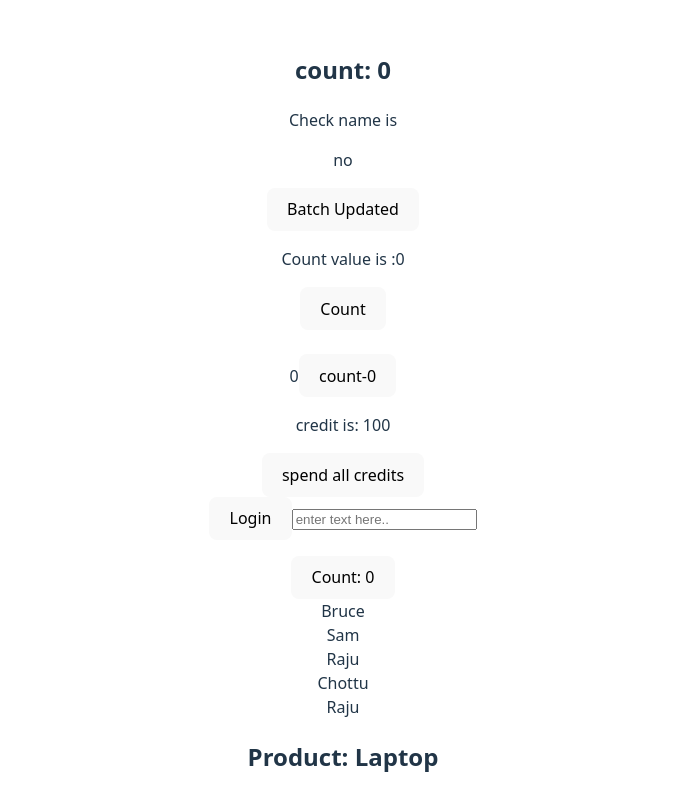
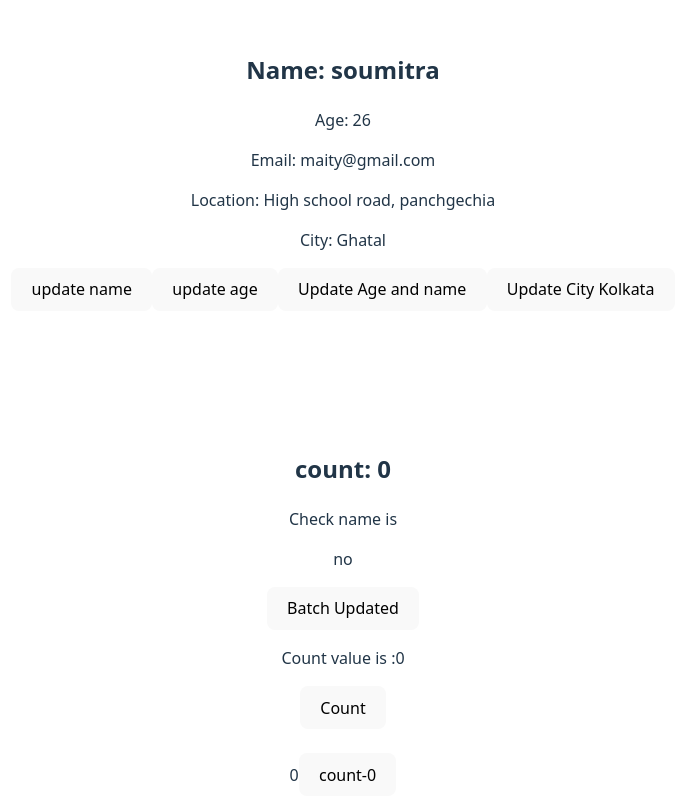
Before and after one commit to SoumitraMaity14/React, a React (Vite) app in the folder practice/: page / in a window 1280 px wide. Shown: the top 799 px of the page, without its empty margins (297-982 px from the left). Built offline with nearby package versions, Linux system fonts and the light colour scheme.

Commit message:
new changes

```diff
--- a/practice/src/App.tsx
+++ b/practice/src/App.tsx
@@ -9,6 +9,7 @@ import { BatchingState } from './components/state/BatchingState'
 import { Dashboard } from './components/state/Dashboard'
 import { Demo } from './components/state/Demo'
 import { Logged } from './components/state/Logged'
+import { ObjectState } from './components/state/object/ObjectState'
 import { PrevState } from './components/state/PrevState'
 import { SnapShot } from './components/state/SnapShot'
 
@@ -17,6 +18,8 @@ function App() {
 
   return (
     <>
+    <ObjectState/>
+    <br/> <br/> <br/> <br/> <br/> <br/>
     <BatchingState/>
     <PrevState/>
     <br>
--- a/practice/src/components/state/object/ObjectState.tsx
+++ b/practice/src/components/state/object/ObjectState.tsx
@@ -1,7 +1,7 @@
 import { useState } from "react"
 
 export const ObjectState=()=>{
-    const [user, setuser]=useState({
+    const [user, setUser]=useState({
         name: "soumitra",
         age: 26,
         email: "maity@gmail.com",
@@ -10,6 +10,34 @@ export const ObjectState=()=>{
             city: "Ghatal"
         }
     })
+    const handaleName=()=>{
+        setUser({
+            ...user,
+            name: "Suman"
+        })
+    }
+    const handaleAge=()=>{
+        setUser({
+            ...user,
+            age: 25
+        })
+    }
+    const handaleUpdateAll=()=>{
+        setUser({
+            ...user,
+            name: "Suman",
+            age: 30
+        })
+    }
+    const handaleCity=()=>{
+        setUser({
+            ...user,
+            address:{
+                ...user.address,
+                city: "kolkata"
+            }
+        })
+    }
 
     return(
         <>
@@ -17,8 +45,11 @@ export const ObjectState=()=>{
         <p>Age: {user.age}</p>
         <p>Email: {user.email}</p>
         <p>Location: {user.address.location}</p>
-
-
+        <p>City: {user.address.city} </p>
+        <button onClick={handaleName}>update name</button>
+        <button onClick={handaleAge}> update age</button>
+        <button onClick={handaleUpdateAll}>Update Age and name</button>
+        <button onClick={handaleCity}>Update City Kolkata</button>
 
         </>
     )
```
